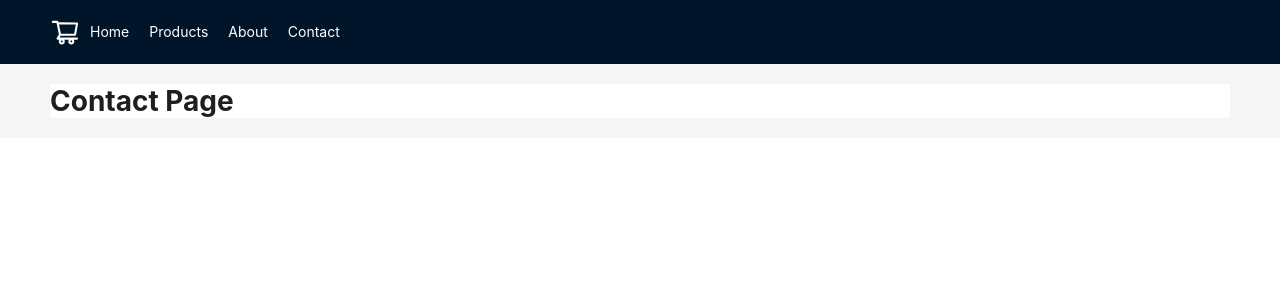
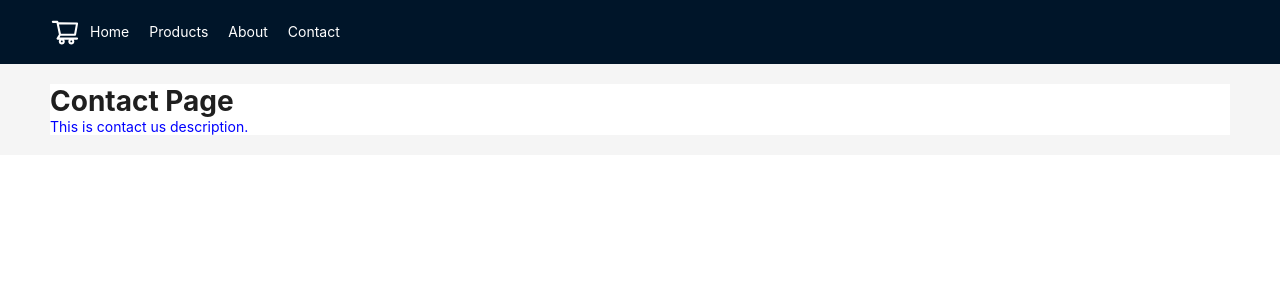
Before and after one commit to SaloniJariwala/Strapi-frontend, a Next.js app: page /contact in a window 1280 px wide. Shown: the top 300 px of the page. Built offline with nearby package versions, Linux system fonts and the light colour scheme.

Commit message:
change in contact page

```diff
--- a/pages/contact.js
+++ b/pages/contact.js
@@ -5,6 +5,7 @@ const Contact = () => {
     return (
         <FrontLayout>
             <h1>Contact Page</h1>
+            <p style={{ color: "blue" }}>This is contact us description.</p>
         </FrontLayout>
     );
 };
```
